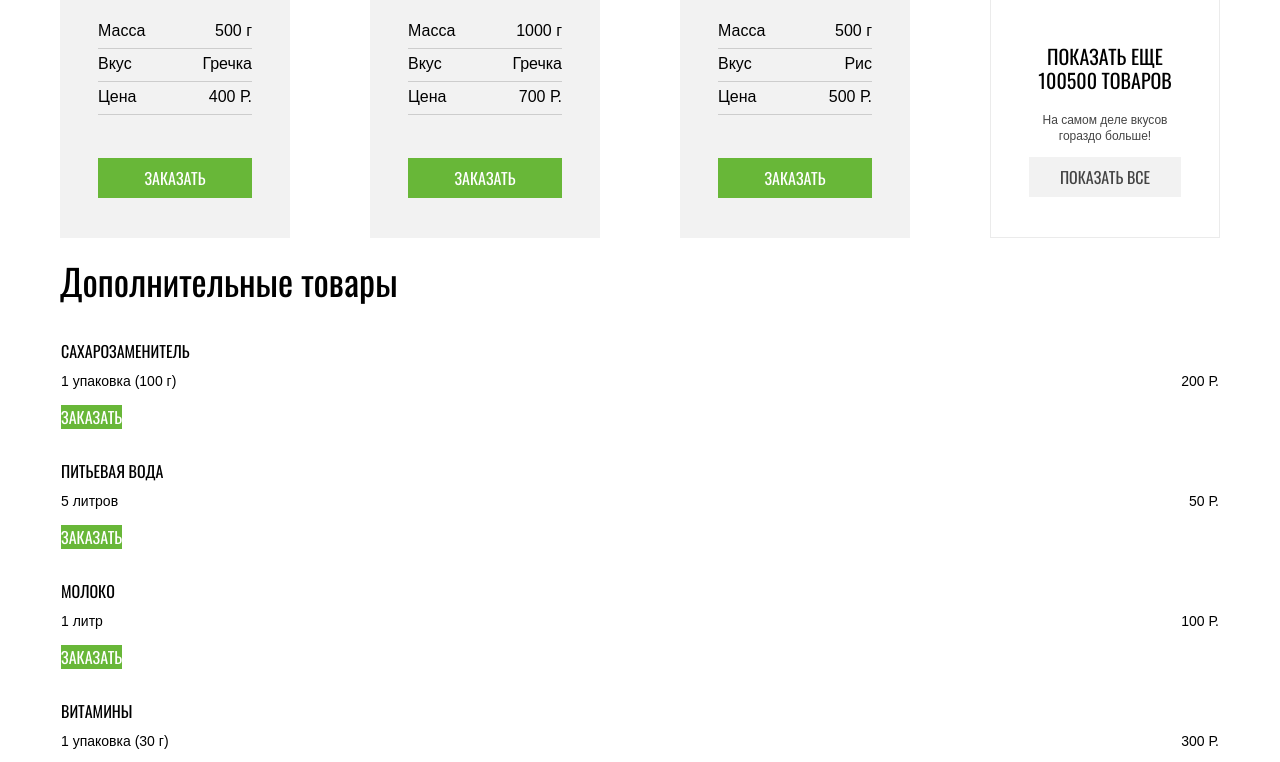
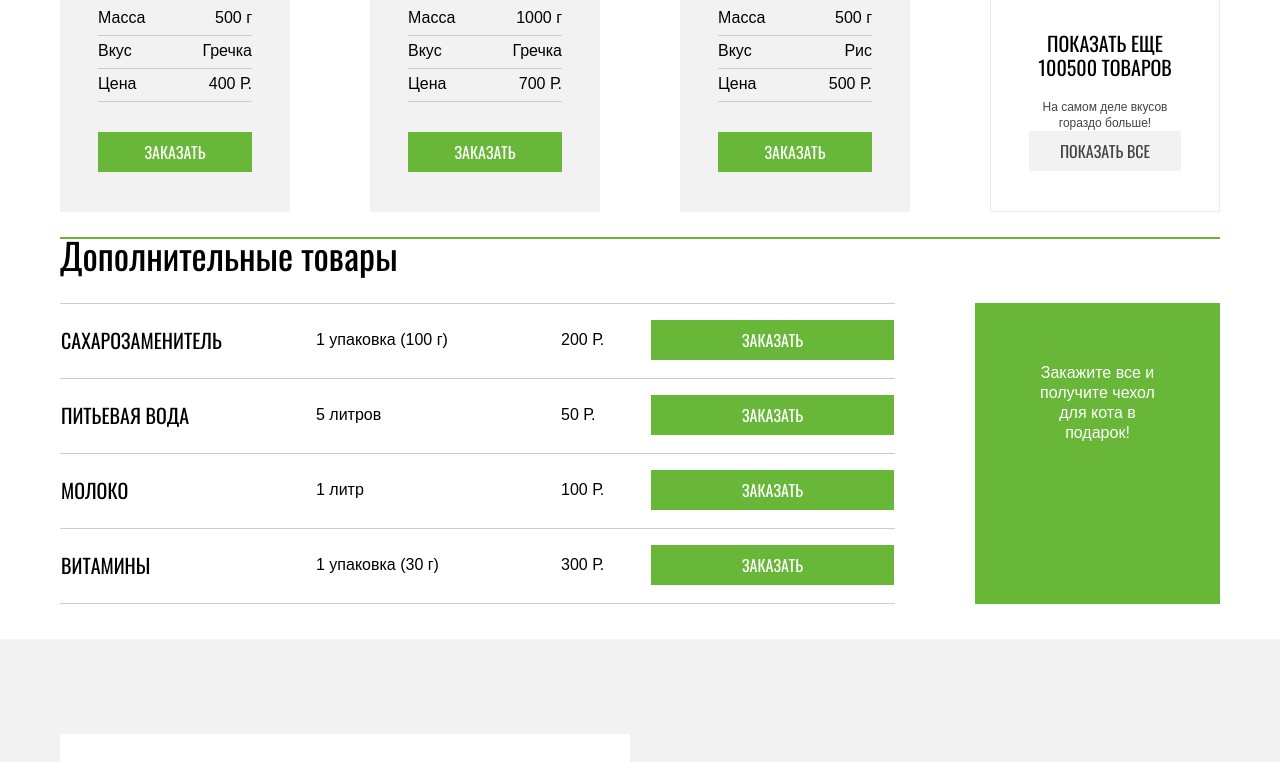
Before and after one commit to ArkHelvetios/Cat-Energy, a website: page source/catalog.html in a window 1280 px wide. Shown: the part 913-1675 px from the top of the page. Drawn offline with nearby package versions, Linux system fonts and the light colour scheme; files that its build step writes are made by us from their sources.

Commit message:
Almost final v of extra-goods

```diff
--- a/source/catalog.html
+++ b/source/catalog.html
@@ -142,41 +142,43 @@
 
       <section class="page-main__extra-goods extra-goods">
         <h2 class="extra-goods__title section-title">Дополнительные товары</h2>
+        <div class="extra-goods__inner">
           <table class="extra-goods__list">
             <tr class="extra-goods__item">
               <th class="extra-goods__name">Сахарозаменитель</th>
               <td class="extra-goods__amount">1 упаковка (100 г)</td>
               <td class="extra-goods__price">200 Р.</td>
-            <td class="extra-goods__button">
-              <a class="button" href="#">Заказать</a>
+              <td class="extra-goods__action">
+                <a class="extra-goods__button button" href="#">Заказать</a>
               </td>
             </tr>
             <tr class="extra-goods__item">
               <th class="extra-goods__name">Питьевая вода</th>
               <td class="extra-goods__amount">5 литров</td>
               <td class="extra-goods__price">50 Р.</td>
-            <td class="extra-goods__button">
-              <a class="button" href="#">Заказать</a>
+              <td class="extra-goods__action">
+                <a class="extra-goods__button button" href="#">Заказать</a>
               </td>
             </tr>
             <tr class="extra-goods__item">
               <th class="extra-goods__name">Молоко</th>
               <td class="extra-goods__amount">1 литр</td>
               <td class="extra-goods__price">100 Р.</td>
-            <td class="extra-goods__button">
-              <a class="button" href="#">Заказать</a>
+              <td class="extra-goods__action">
+                <a class="extra-goods__button button" href="#">Заказать</a>
               </td>
             </tr>
             <tr class="extra-goods__item">
               <th class="extra-goods__name">Витамины</th>
               <td class="extra-goods__amount">1 упаковка (30 г)</td>
               <td class="extra-goods__price">300 Р.</td>
-            <td class="extra-goods__button">
-              <a class="button" href="#">Заказать</a>
+              <td class="extra-goods__action">
+                <a class="extra-goods__button button" href="#">Заказать</a>
               </td>
             </tr>
           </table>
           <p class="extra-goods__promo-cta">Закажите все и получите чехол для кота в подарок!</p>
+        </div>
       </section>
 
     </main>
--- a/source/sass/blocks/button.scss
+++ b/source/sass/blocks/button.scss
@@ -3,6 +3,7 @@
   text-transform: uppercase;
   text-align: center;
   background-color: $green-basic;
+  padding: 10px;
   cursor: pointer;
 
   &:hover,
--- a/source/sass/blocks/card.scss
+++ b/source/sass/blocks/card.scss
@@ -98,6 +98,4 @@
   grid-area: btn;
   font-size: 16px;
   line-height: 20px;
-  margin-top: 13px;
-  padding: 10px;
 }
--- a/source/sass/blocks/extra-goods.scss
+++ b/source/sass/blocks/extra-goods.scss
@@ -3,17 +3,52 @@
   margin-bottom: 30px;
 }
 
+.extra-goods__inner {
+  display: grid;
+  row-gap: 40px;
+
+  @media (min-width: $tablet) {
+    row-gap: 70px;
+  }
+
+  @media (min-width: $desktop) {
+    grid-template-columns: 1fr 245px;
+    column-gap: 80px;
+  }
+}
+
 .extra-goods__list {
   border-collapse: collapse;
   width: 100%;
-  margin-bottom: 40px;
 }
 
 .extra-goods__item {
   display: grid;
   grid-template-columns: 2fr 1fr;
+  gap: 15px;
   padding-top: 13px;
   padding-bottom: 19px;
+  border-top: 1px solid $grey-300;
+
+  &:last-child {
+    border-bottom: 1px solid $grey-300;
+  }
+
+  @media (min-width: $tablet) {
+    grid-template-columns: 50% 1fr 90px;
+    gap: 25px 20px;
+    border-left: 1px solid $grey-300;
+    border-right: 1px solid $grey-300;
+    padding: 26px 38px 28px;
+  }
+
+  @media (min-width: $desktop) {
+    grid-template-columns: 1fr 225px 70px 245px;
+    align-items: center;
+    border-left: none;
+    border-right: none;
+    padding: 15px 0 17px;
+  }
 }
 
 .extra-goods__name {
@@ -23,7 +58,16 @@
   text-transform: uppercase;
   text-align: start;
   grid-column: 1/-1;
-  margin-bottom: 13px;
+
+  @media (min-width: $tablet) {
+    grid-column: 1/2;
+    font-size: 20px;
+    line-height: 20px;
+  }
+
+  @media (min-width: $desktop) {
+    margin: 0;
+  }
 }
 
 .extra-goods__amount,
@@ -31,15 +75,42 @@
   font-family: $font-family-secondary;
   font-size: 14px;
   line-height: 14px;
+
+  @media (min-width: $tablet) {
+    font-size: 16px;
+    line-height: 20px;
+  }
+}
+
+.extra-goods__amount {
+  @media (min-width: $tablet) {
+    text-align: end;
+  }
+
+  @media (min-width: $desktop) {
+    text-align: start;
+  }
 }
 
 .extra-goods__price {
   text-align: end;
+
+  @media (min-width: $desktop) {
+    text-align: start;
+  }
+}
+
+.extra-goods__action {
+  grid-column: 1/-1;
+
+  @media (min-width: $desktop) {
+    grid-column: auto;
+  }
 }
 
 .extra-goods__button {
-  grid-column: 1/-1;
-  margin-top: 15px;
+  display: block;
+  line-height: 20px;
 }
 
 .extra-goods__promo-cta {
--- a/source/sass/blocks/section-title.scss
+++ b/source/sass/blocks/section-title.scss
@@ -5,6 +5,14 @@
   line-height: 26px;
   font-weight: inherit;
 
+  &::before {
+    content: "";
+    position: absolute;
+    height: 2px;
+    width: 100%;
+    background-color: $green-basic;
+  }
+
   @media (min-width: $tablet) {
     font-size: 36px;
     line-height: 36px;
```
Lines whose indentation alone changed are shown as unchanged.
